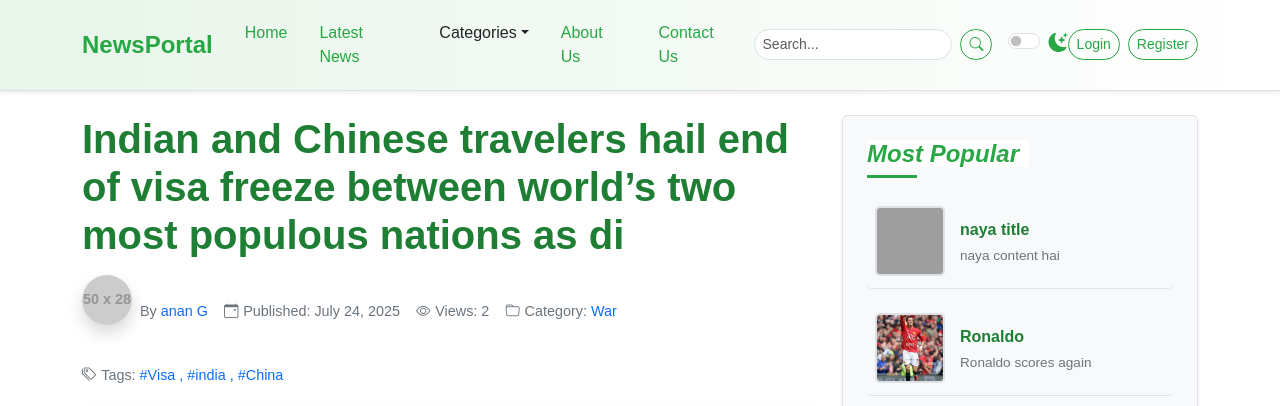
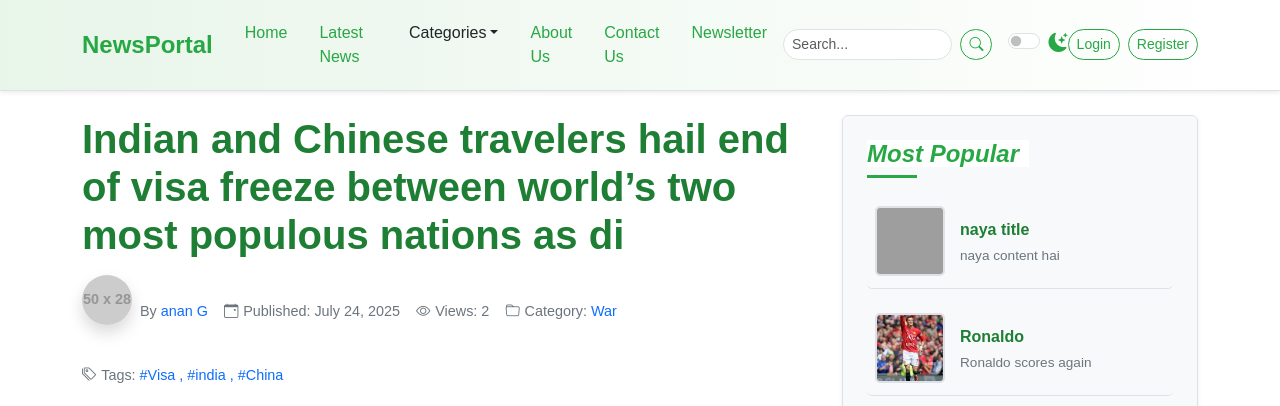
Before and after one commit to asuraa17/news-portal, a Django app: page /post-detail/1/ in a window 1280 px wide. Shown: the top 406 px of the page. Run offline with Django 5.2, Linux system fonts and the light colour scheme; data comes from the database, SQL or seed files in the repository; both versions use the stored data as it was after the commit; grey boxes labelled with a size stand in for pictures from a placeholder-image service; some libraries are stand-ins or nearby versions; grey boxes are pictures that could not be loaded.

Commit message:
almost completed

```diff
--- a/newspaper/forms.py
+++ b/newspaper/forms.py
@@ -12,7 +12,6 @@ class CommentForm(forms.ModelForm):
         fields = ["post","content"]
 
 class NewsletterForm(forms.ModelForm):
-
     class Meta:
         model = Newsletter
         fields = "__all__"
--- a/templates/newsportal/nav.html
+++ b/templates/newsportal/nav.html
@@ -48,6 +48,9 @@
         <li class="nav-item">
           <a class="nav-link" href="{% url 'contact' %}">Contact Us</a>
         </li>
+        <li class="nav-item">
+          <a class="nav-link" href="{% url 'newsletter' %}">Newsletter</a>
+        </li>
       </ul>
       <form class="d-flex me-3" role="search" method="get" action="{% url 'post-search' %}">
         <input class="form-control form-control-sm me-2"
```
Also changed, not shown: db.sqlite3, templates/newsportal/newsletter.html (added).
